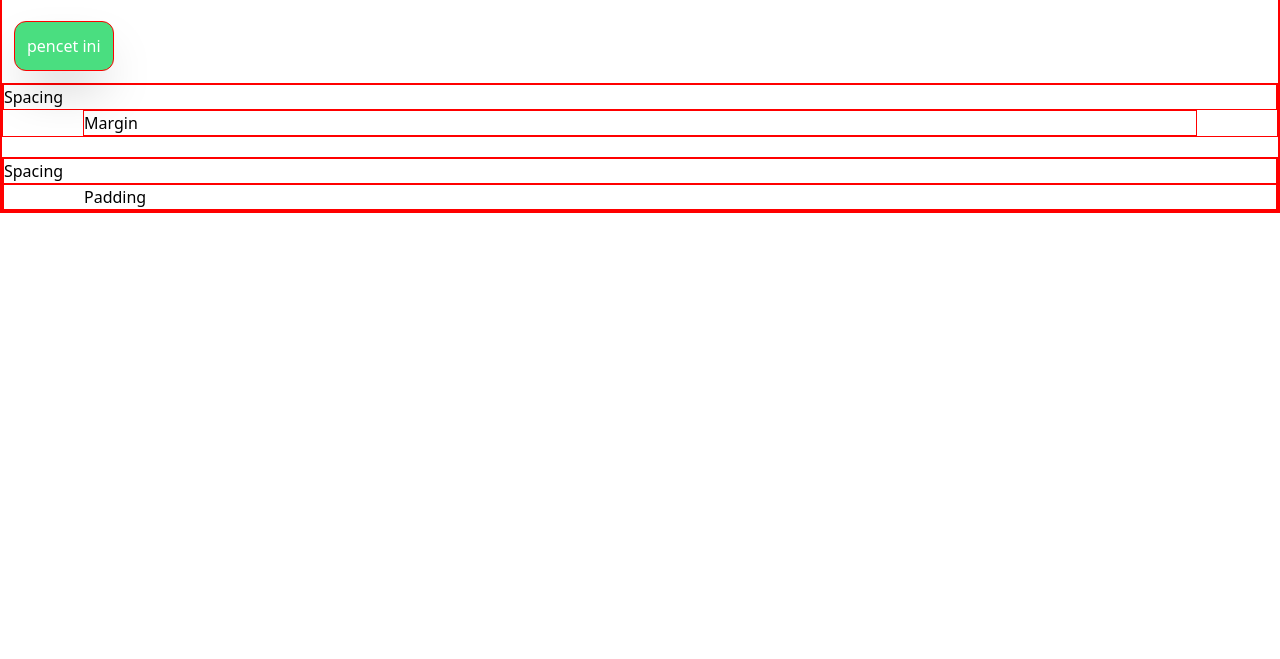
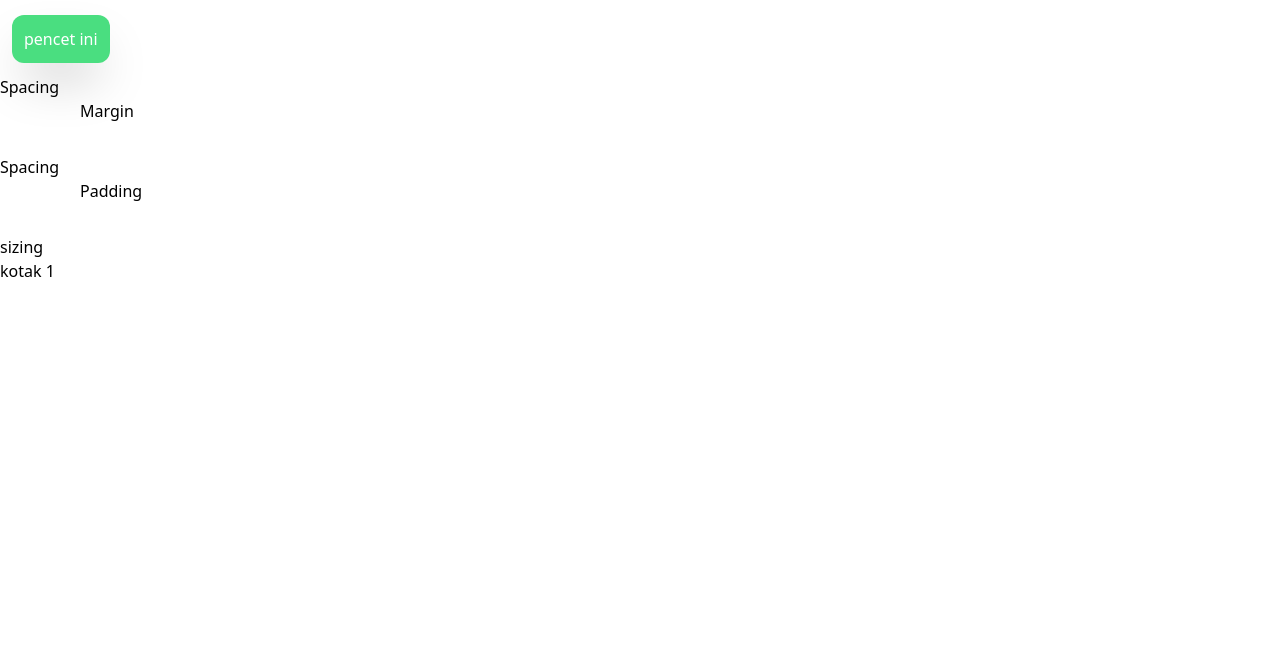
Before and after one commit to zzainalAri/Learning-Journey, a website: page basic/2.tailwind-css/public/index.html in a window 1280 px wide. Shown: the part 141-800 px from the top of the page. Drawn offline with Linux system fonts and the light colour scheme.

Commit message:
learn basic utility : width and height

```diff
--- a/basic/2.tailwind-css/public/index.html
+++ b/basic/2.tailwind-css/public/index.html
@@ -5,11 +5,6 @@
     <meta name="viewport" content="width=device-width, initial-scale=1.0" />
     <title>Document</title>
     <link rel="stylesheet" href="./css/style.css" />
-    <style>
-      * {
-        border: 1px solid red;
-      }
-    </style>
   </head>
   <body>
     <h1 class="text-5xl text-center font-bold text-blue-950">Hello world!</h1>
@@ -28,15 +23,21 @@
       pencet ini</a
     >
     <!-- basic utility margin -->
-    <section class="mb-5">
+    <section class="mb-8">
       <h2>Spacing</h2>
       <div class="mx-20">Margin</div>
     </section>
 
     <!-- basic utility padding -->
-    <section>
+    <section class="mb-8">
       <h2>Spacing</h2>
       <div class="pl-20">Padding</div>
     </section>
+
+    <!-- basic utility width and height-->
+    <section>
+      <h2>sizing</h2>
+      <div class="w-32 h-32">kotak 1</div>
+    </section>
   </body>
 </html>
```
Also changed, not shown: basic/2.tailwind-css/public/css/style.css.
